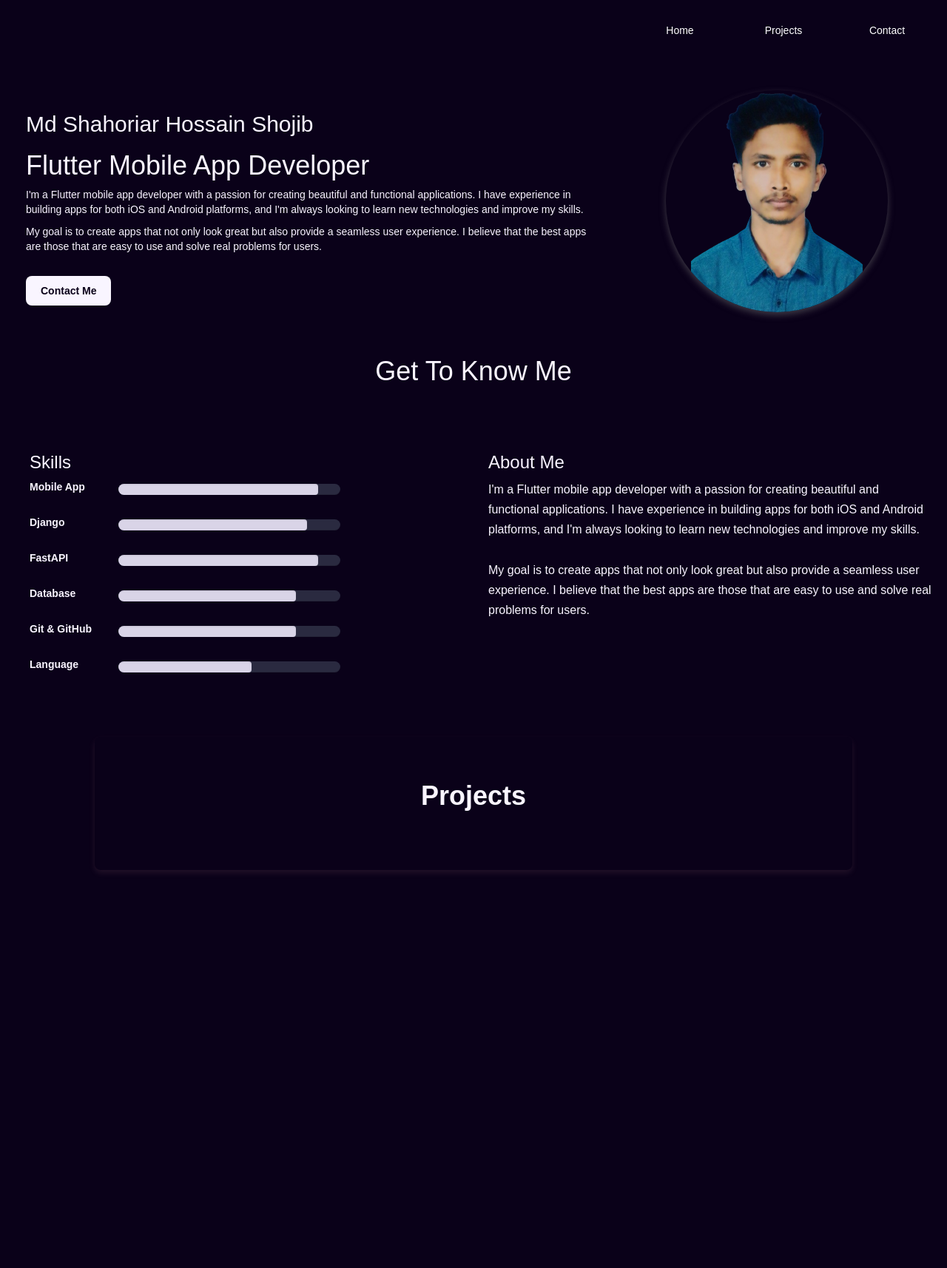
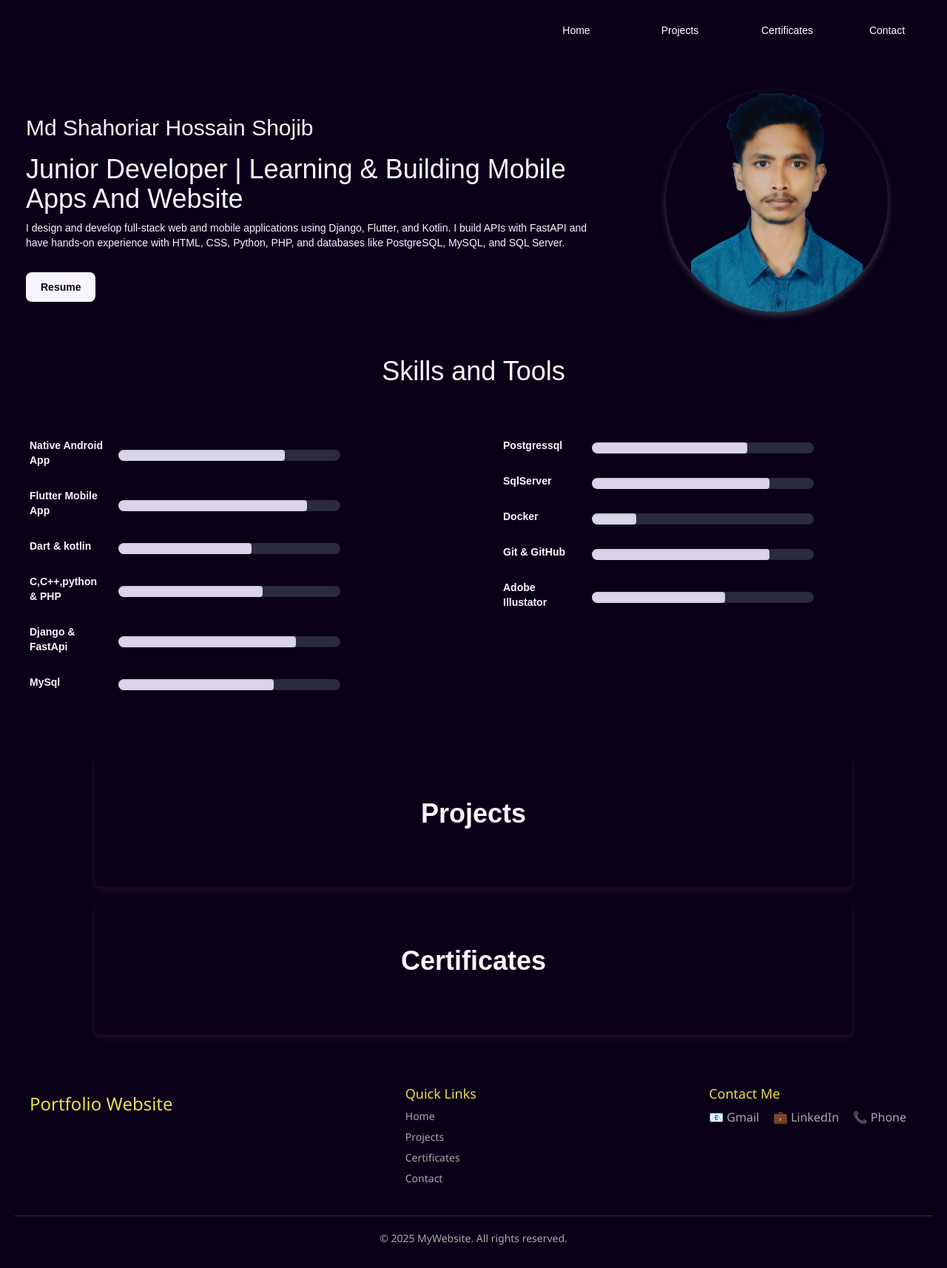
Before and after one commit to shojib353/portfolio-with-django-docker, a Django app: template portfolio_app/templates/portfolio_app/index.html in a window 1280 px wide. Shown: the whole page at 74% size. Before the commit the page ends 1180 px from the top, so only its background shows below. Run offline with Django 5.2, Linux system fonts and the light colour scheme; the template is opened without the code that fills it, so the values that code supplies are empty; parts of the project's set-up code (start-up, migrations or seed data) failed here and were passed over; some libraries are stand-ins or nearby versions.

Commit message:
finished

```diff
--- a/portfolio_app/admin.py
+++ b/portfolio_app/admin.py
@@ -1,6 +1,7 @@
 from django.contrib import admin
-from .models import Project
+from .models import Project,Certificates
 
 # Register your models here.
 
 admin.site.register(Project)
+admin.site.register(Certificates)
--- a/portfolio_app/templates/portfolio_app/base.html
+++ b/portfolio_app/templates/portfolio_app/base.html
@@ -10,9 +10,10 @@
         <nav class="navbar">
             <div class="menu-icon" onclick="toggleMenu()">☰</div>
             <ul class="navitems" id="navItems">
-              <li><a style="color: white;" href="#">Home</a></li>
+              <li><a style="color: white;" href="#home">Home</a></li>
               <li><a style="color:white;" href="#projects">Projects</a></li>
-              <li><a style="color:white;" href="#">Contact</a></li>
+              <li><a style="color:white;" href="#certificates">Certificates</a></li>
+              <li><a style="color:white;" href="#contact">Contact</a></li>
             </ul>
 
         </nav>
--- a/portfolio_app/templates/portfolio_app/index.html
+++ b/portfolio_app/templates/portfolio_app/index.html
@@ -5,75 +5,108 @@
   <!DOCTYPE html>
   <html lang="en">
     <head>
-    <meta charset="UTF-8">
-    <meta name="viewport" content="width=device-width, initial-scale=1.0">
-    <link rel="stylesheet" href="{% static 'portfolio_app/index.css' %}">
+      <meta charset="UTF-8" />
+      <meta name="viewport" content="width=device-width, initial-scale=1.0" />
+      <link rel="stylesheet" href="{% static 'portfolio_app/index.css' %}" />
       <title>Document</title>
     </head>
     <body>
-
-    <div class="container">
-
+      <div class="container" id="home">
         <div class="leftdiv">
           <h2>Md Shahoriar Hossain Shojib</h2>
-            <h1>Flutter Mobile App Developer</h1>
-            <p>I'm a Flutter mobile app developer with a passion for creating beautiful and functional applications. I have experience in building apps for both iOS and Android platforms, and I'm always looking to learn new technologies and improve my skills.</p>
-            <p>My goal is to create apps that not only look great but also provide a seamless user experience. I believe that the best apps are those that are easy to use and solve real problems for users.</p>
-            <button type="button" class="custom-btn">
-                <a href="https://drive.google.com/file/d/1vX0g2j3x4z5y6z7w8x9y0z1a2b3c4d5/view?usp=sharing" target="_blank">Contact Me</a>
-            </button>
+          <h1>Junior Developer | Learning & Building Mobile Apps And Website</h1>
+          <p id="about">
+            I design and develop full-stack web and mobile applications using Django, Flutter, and Kotlin. I build APIs with FastAPI and have hands-on experience with HTML, CSS, Python, PHP, and databases like PostgreSQL, MySQL, and SQL Server.
+          </p>
 
-
-
+            <button type="button" class="custom-btn"><a href="https://drive.google.com/file/d/1iiVycVRKKQMn3t6Jay9g8meW6FSHHdnM/view" target="_blank">Resume</a></button>
         </div>
 
         <div class="rightdiv">
-            <img src="{% static 'media/my_image/myimg.png' %}" class="circular-image">
+          <img src="{% static 'media/my_image/myimg.png' %}" class="circular-image" />
 
-            {% comment %} <img src="{% static 'media/my_image/myimg.png' %}" width="360" height="360" alt=""> {% endcomment %}
-            {% comment %} <img class="card-img-left" src="{{MEDIA_URL}}/my_image/myimg.png" width="240px" height="240px"
-            alt="Course image">   {% endcomment %}
-
-
+          {% comment %} <img src="{% static 'media/my_image/myimg.png' %}" width="360" height="360" alt="" /> {% endcomment %}
+          {% comment %} <img class="card-img-left" src="{{ MEDIA_URL }}/my_image/myimg.png" width="240px" height="240px" alt="Course image" /> {% endcomment %}
         </div>
-
-
       </div>
 
       <div class="container2">
-        <h1>Get To Know Me</h1>
+        <h1>Skills and Tools</h1>
       </div>
+
       <div class="container3">
         <div class="leftdiv2">
-            <h3>Skills</h3>
+
 
 <div class="skill">
-  <span>Mobile App</span>
+  <span>Native Android App</span>
   <div class="progress-bar">
-    <div class="progress" style="--fill-width: 90%;"></div>
+    <div class="progress" style="--fill-width: 75%;"></div>
   </div>
 </div>
 
 <div class="skill">
-  <span>Django</span>
+  <span>Flutter Mobile App</span>
   <div class="progress-bar">
     <div class="progress" style="--fill-width: 85%;"></div>
   </div>
 </div>
 
 <div class="skill">
-  <span>FastAPI</span>
+  <span>Dart & kotlin</span>
   <div class="progress-bar">
-    <div class="progress" style="--fill-width: 90%;"></div>
+    <div class="progress" style="--fill-width: 60%;"></div>
   </div>
 </div>
 
 <div class="skill">
-  <span>Database</span>
+  <span>C,C++,python & PHP</span>
+  <div class="progress-bar">
+    <div class="progress" style="--fill-width: 65%;"></div>
+  </div>
+</div>
+
+<div class="skill">
+  <span> Django & FastApi</span>
   <div class="progress-bar">
     <div class="progress" style="--fill-width: 80%;"></div>
   </div>
 </div>
+
+<div class="skill">
+  <span>MySql</span>
+
+  <div class="progress-bar">
+    <div class="progress" style="--fill-width: 70%;"></div>
+  </div>
+</div>
+ </div>
+
+
+ <div class="leftdiv2">
+
+
+<div class="skill">
+<span>Postgressql</span>
+<div class="progress-bar">
+<div class="progress" style="--fill-width: 70%;"></div>
+</div>
+</div>
+
+<div class="skill">
+<span>SqlServer</span>
+<div class="progress-bar">
+<div class="progress" style="--fill-width: 80%;"></div>
+</div>
+</div>
+
+<div class="skill">
+<span>Docker</span>
+<div class="progress-bar">
+<div class="progress" style="--fill-width: 20%;"></div>
+</div>
+</div>
+
 
 <div class="skill">
 <span>Git & GitHub</span>
@@ -83,7 +116,7 @@
 </div>
 
 <div class="skill">
-  <span>Language</span>
+<span>Adobe Illustator</span>
 
 <div class="progress-bar">
 <div class="progress" style="--fill-width: 60%;"></div>
@@ -92,40 +125,70 @@
 </div>
 
 
-
-        <div class="rightdiv2">
-          <h3>About Me</h3>
-          <p>
-            I'm a Flutter mobile app developer with a passion for creating beautiful and functional applications. I have experience in building apps for both iOS and Android platforms, and I'm always looking to learn new technologies and improve my skills.
-            <br><br>
-            My goal is to create apps that not only look great but also provide a seamless user experience. I believe that the best apps are those that are easy to use and solve real problems for users.
-          </p>
+        </div>
+      </div>
 
 
-        </div>
-      </div>
+
 
 
       <div class="container4" id="projects">
         <h1>Projects</h1>
 
-
         <div class="projects">
           {% for project in projects %}
             <div class="project-card">
-                <img src="{{ project.image.url }}" alt="Project 1">
-                <button class="btn" onclick="window.open('{{ project.link }}', '_blank')">
-                    View Project
-                </button>
+              <img src="{{ project.image.url }}" alt="{{ project.name }}" />
+              <button class="btn" onclick="window.open('{{ project.link }}', '_blank')">View GitHub Project</button>
             </div>
           {% endfor %}
+        </div>
+      </div>
 
+<div class="container4" id="certificates">
+        <h1>Certificates</h1>
 
+        <div class="projects" id="certificates">
+          {% for certificate in certificates %}
+            <div class="project-card">
+              <img src="{{ certificate.image.url }}" alt="{{ certificate.name }}" />
+              <button class="btn" onclick="window.open('{{ certificate.link }}', '_blank')">View GitHub Project</button>
+            </div>
+          {% endfor %}
         </div>
       </div>
 
 
+      <footer class="footer" >
+        <div class="footer-container">
+          <div class="footer-about">
+            <h3>Portfolio Website</h3>
+
+          </div>
+          <div class="footer-links">
+            <h4>Quick Links</h4>
+            <ul>
+              <li><a href="#home">Home</a></li>
+              <li><a href="#projects">Projects</a></li>
+              <li><a href="#certificates">Certificates</a></li>
+              <li><a href="#contact">Contact</a></li>
+            </ul>
+          </div>
+          <div class="footer-social" id="contact">
+            <h4>Contact Me</h4>
+            <div class="social-icons">
+              <a href="mailto:shojib.shojib10@gmail.com" target="_blank">📧 Gmail</a>
+              <a href="https://www.linkedin.com/in/md-shahoriar-hossain-shojib-7294591b5/" target="_blank">💼 LinkedIn</a>
+              <a href="tel:+8801719573754">📞 Phone</a>
+            </div>
+          </div>
+
+        </div>
+        <div class="footer-bottom">
+          <p>&copy; 2025 MyWebsite. All rights reserved.</p>
+        </div>
+      </footer>
 
     </body>
   </html>
-{% endblock content %}
+{% endblock %}
--- a/portfolio_app/views.py
+++ b/portfolio_app/views.py
@@ -2,7 +2,7 @@ from multiprocessing import context
 from django.shortcuts import render
 from django.http import HttpResponse
 from datetime import date
-from .models import Project
+from .models import Project,Certificates
 
 def index(request):
 
@@ -10,9 +10,11 @@ def index(request):
 
 
     projects = Project.objects.all()
+    certificates=Certificates.objects.all()
 
     context = {
         'projects': projects,
+        'certificates':certificates,
     }
     return render(request,"portfolio_app/index.html",context=context)
 
--- a/protfolio_project/urls.py
+++ b/protfolio_project/urls.py
@@ -21,7 +21,7 @@ from django.conf import settings
 from django.urls import include
 
 urlpatterns = [
-    path('app/', include('portfolio_app.urls')),
+    path('', include('portfolio_app.urls')),
     path('admin/', admin.site.urls),
 ] + static(settings.MEDIA_URL, document_root=settings.MEDIA_ROOT)\
  + static(settings.STATIC_URL, document_root=settings.STATIC_ROOT)
--- a/static/portfolio_app/index.css
+++ b/static/portfolio_app/index.css
@@ -68,7 +68,6 @@
     margin: 0 auto;           /* centers the container if it has width */
     padding: 20px 0;
   }
-
   .container3 {
     display: flex;
     justify-content: space-between;
@@ -269,3 +268,71 @@
     background-color: #333;
     color: #fff; /* Make button lighter */
 }
+
+.footer {
+
+  color: #fff;
+  padding: 40px 20px 20px;
+  font-family: 'Segoe UI', sans-serif;
+}
+
+.footer-container {
+  display: flex;
+  flex-wrap: wrap;
+  justify-content: space-between;
+  gap: 40px;
+  max-width: 1200px;
+  margin: auto;
+}
+
+.footer h3,
+.footer h4 {
+  margin-bottom: 10px;
+  color: #f0db4f;
+}
+
+.footer-about p,
+.footer-links ul,
+.footer-bottom {
+  color: #aaa;
+}
+
+.footer-links ul {
+  list-style: none;
+  padding: 0;
+}
+
+.footer-links ul li {
+  margin: 8px 0;
+}
+
+.footer-links ul li a {
+  color: #aaa;
+  text-decoration: none;
+  transition: color 0.3s ease;
+}
+
+.footer-links ul li a:hover {
+  color: #fff;
+}
+.social-icons a {
+  display: inline-block;
+  margin-right: 15px;
+  font-size: 16px;
+  color: #aaa;
+  text-decoration: none;
+  transition: color 0.3s ease;
+}
+
+.social-icons a:hover {
+  color: #fff;
+}
+
+
+.footer-bottom {
+  text-align: center;
+  margin-top: 30px;
+  border-top: 1px solid #333;
+  padding-top: 20px;
+  font-size: 14px;
+}
```
Also changed, not shown: portfolio_app/models.py (+8 -0 lines), protfolio_project/settings.py (+9 -9 lines), media/certificates_images/vuparticipation.jpeg (added), media/project_images/collectionBd.png (added), portfolio_app/migrations/0002_certificates.py (added), 1 other file. Lines whose indentation alone changed are shown as unchanged.
